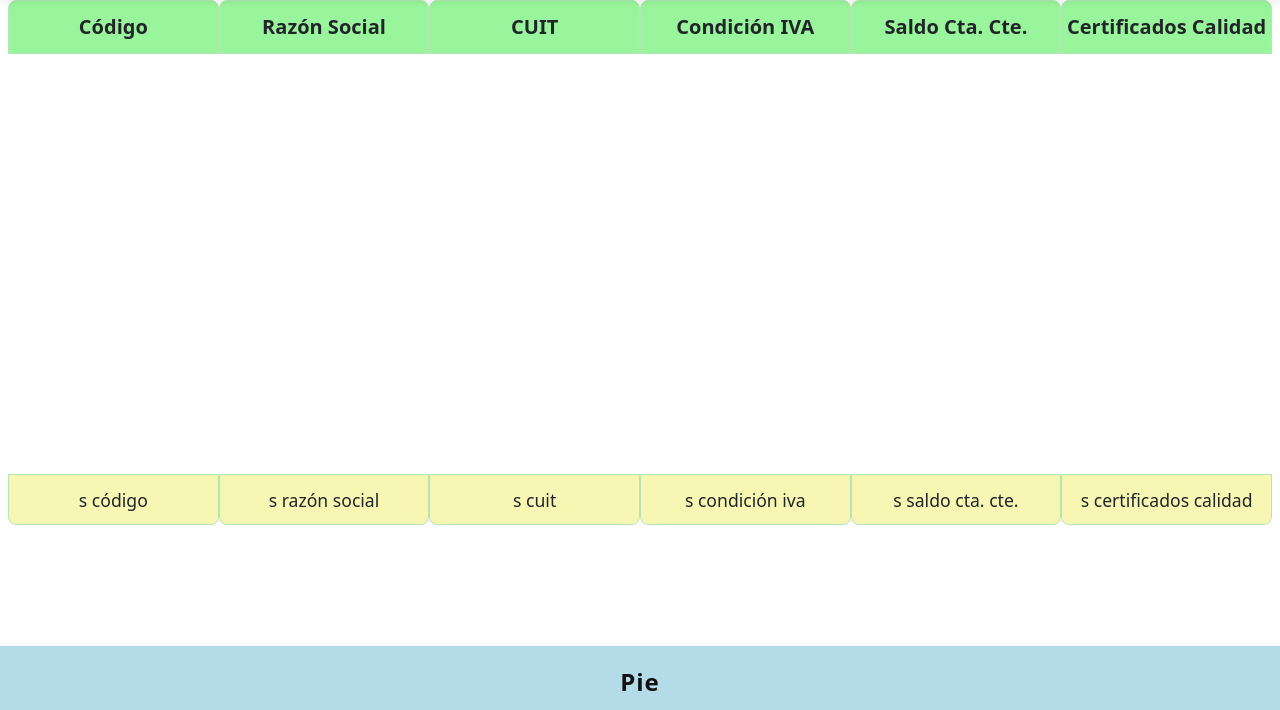
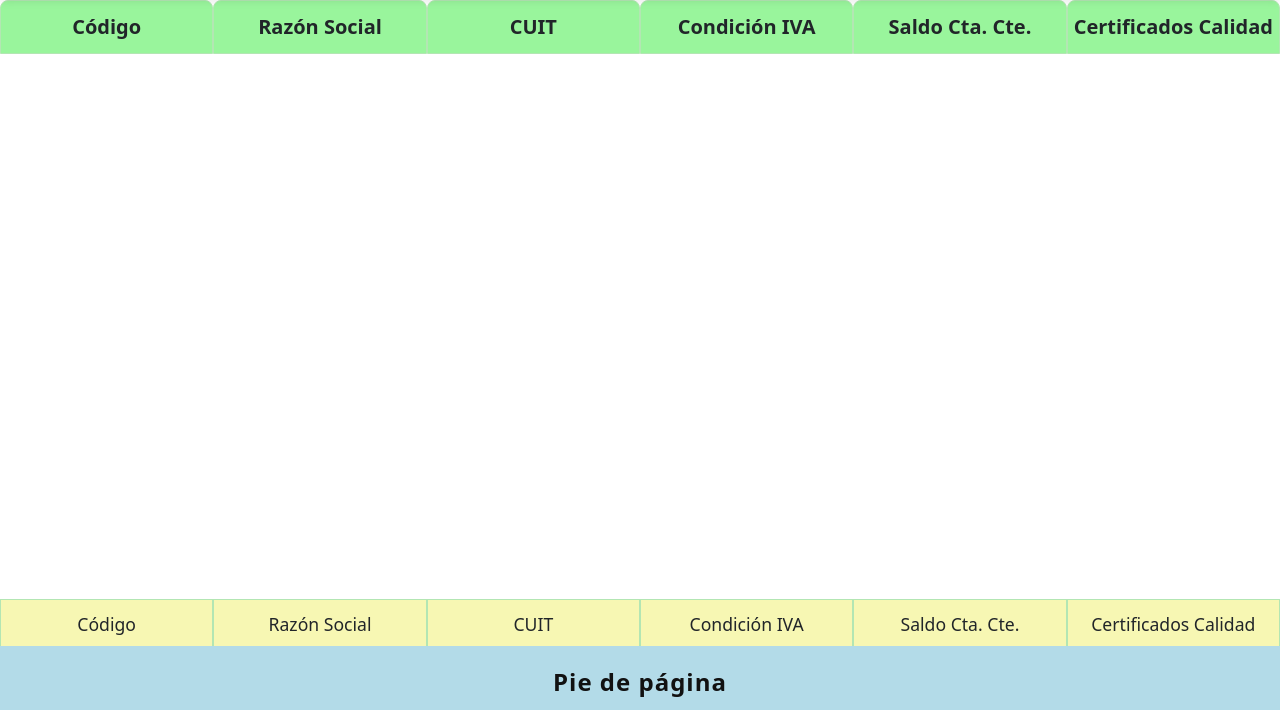
Before and after one commit to NicolasBranca/ProgramacionEnAmbienteDeRedes, a PHP site: page /Php/sesion/app_modulo1/index.php in a window 1280 px wide. Shown: the part 90-800 px from the top of the page. Run offline with PHP 8.4, Linux system fonts and the light colour scheme; data comes from the database, SQL or seed files in the repository; lists and menus that the app fills with data are empty.

Commit message:
muchos ajustes y agregados

```diff
--- a/Php/sesion/app_modulo1/estilos.css
+++ b/Php/sesion/app_modulo1/estilos.css
@@ -54,6 +54,7 @@ body {
     overflow: hidden;
     text-overflow: ellipsis;
     font-size: 1.18rem;
+    background: #fff;
 }
 
 .tabla-proveedores thead th {
@@ -71,8 +72,6 @@ body {
     background: #f7f7b3;
     font-size: 1.1rem;
     font-weight: 500;
-    border-bottom-left-radius: 8px;
-    border-bottom-right-radius: 8px;
 }
 
 .tabla-proveedores tbody {
@@ -95,6 +94,53 @@ body {
     background: #f8fcff;
 }
 
+/* --- Nuevos estilos para tabla fija --- */
+.tabla-fija-encabezado {
+    position: fixed;
+    top: 90px;
+    left: 0;
+    width: 100vw;
+    z-index: 900;
+    background: #fff;
+}
+.tabla-fija-pie {
+    position: fixed;
+    bottom: 60px;
+    left: 0;
+    width: 100vw;
+    z-index: 900;
+    background: #fff;
+}
+.tabla-fija-encabezado table,
+.tabla-fija-pie table {
+    margin-bottom: 0;
+    width: 100%;
+    table-layout: fixed;
+}
+
+.contenedor-tabla-scroll {
+    position: fixed;
+    top: 146px; /* header + thead height */
+    bottom: 106px; /* footer + tfoot height */
+    left: 0;
+    width: 100vw;
+    overflow-y: auto;
+    background: #fff;
+    z-index: 800;
+}
+.contenedor-tabla-scroll table {
+    width: 100%;
+    table-layout: fixed;
+    border-collapse: separate;
+    border-spacing: 0;
+}
+
+/* Oculta thead y tfoot en la tabla scrollable */
+.contenedor-tabla-scroll thead,
+.contenedor-tabla-scroll tfoot {
+    display: none;
+}
+
 @media (max-width: 700px) {
     .header-fijo, .footer-fijo {
         font-size: 1rem;
@@ -108,6 +154,16 @@ body {
     .tabla-proveedores tbody {
         max-height: 200px;
         min-height: 200px;
+    }
+    .tabla-fija-encabezado {
+        top: 70px;
+    }
+    .contenedor-tabla-scroll {
+        top: 126px;
+        bottom: 90px;
+    }
+    .tabla-fija-pie {
+        bottom: 40px;
     }
 }
 
--- a/Php/sesion/app_modulo1/index.php
+++ b/Php/sesion/app_modulo1/index.php
@@ -75,8 +75,8 @@ $ivas = $pdo->query("SELECT * FROM CondicionIVA")->fetchAll(PDO::FETCH_UNIQUE);
         </div>
     </div>
 </header>
-<div class="principal">
-    <div class="contenedor-tabla">
+
+<div class="tabla-fija-encabezado">
     <table class="tabla-proveedores">
         <thead>
             <tr>
@@ -88,6 +88,10 @@ $ivas = $pdo->query("SELECT * FROM CondicionIVA")->fetchAll(PDO::FETCH_UNIQUE);
                 <th>Certificados Calidad</th>
             </tr>
         </thead>
+    </table>
+</div>
+<div class="contenedor-tabla-scroll">
+    <table class="tabla-proveedores">
         <tbody id="tbodyProveedores">
         <?php foreach ($proveedores as $p): ?>
             <tr>
@@ -96,25 +100,28 @@ $ivas = $pdo->query("SELECT * FROM CondicionIVA")->fetchAll(PDO::FETCH_UNIQUE);
                 <td><?= htmlspecialchars($p['CUIT']) ?></td>
                 <td><?= htmlspecialchars($ivas[$p['idIVA']]['tipoIVA'] ?? '') ?></td>
                 <td><?= number_format($p['SaldoCuentaCorriente'], 2, ',', '.') ?></td>
-                <td><!-- Certificados Calidad, si tienes el dato, ponlo aquí --></td>
+                <td></td>
             </tr>
         <?php endforeach; ?>
         </tbody>
+    </table>
+</div>
+<div class="tabla-fija-pie">
+    <table class="tabla-proveedores">
         <tfoot>
             <tr>
-                <td>s código</td>
-                <td>s razón social</td>
-                <td>s cuit</td>
-                <td>s condición iva</td>
-                <td>s saldo cta. cte.</td>
-                <td>s certificados calidad</td>
+                <td>Código</td>
+                <td>Razón Social</td>
+                <td>CUIT</td>
+                <td>Condición IVA</td>
+                <td>Saldo Cta. Cte.</td>
+                <td>Certificados Calidad</td>
             </tr>
         </tfoot>
     </table>
-    </div>
 </div>
 <footer class="footer-fijo">
-    <span>Pie</span>
+    <span>Pie de página</span>
 </footer>
 
 <!-- Modal -->
@@ -189,8 +196,87 @@ function escapeHtml(text) {
     });
 }
 
+function cargaTabla() {
+    const tbody = document.getElementById('tbodyProveedores');
+    tbody.innerHTML = '';
+
+    // Mensaje de espera
+    const trMsg = document.createElement('tr');
+    const tdMsg = document.createElement('td');
+    tdMsg.colSpan = 6;
+    tdMsg.textContent = 'Esperando respuesta del servidor';
+    trMsg.appendChild(tdMsg);
+    tbody.appendChild(trMsg);
+
+    // Datos a enviar (puedes agregar filtros si tienes)
+    const objDatosOrdenFiltros = new URLSearchParams();
+
+    fetch('./salidaJsonProveedoresConPrepare.php', {
+        method: 'POST',
+        headers: {
+            'Content-Type': 'application/x-www-form-urlencoded'
+        },
+        body: objDatosOrdenFiltros
+    })
+    .then(response => {
+        if (!response.ok) throw new Error('Respuesta de red no OK');
+        return response.json();
+    })
+    .then(proveedores => {
+        tbody.innerHTML = '';
+        if (!Array.isArray(proveedores) || proveedores.length === 0) {
+            const tr = document.createElement('tr');
+            const td = document.createElement('td');
+            td.colSpan = 6;
+            td.textContent = 'No se encontraron proveedores';
+            tr.appendChild(td);
+            tbody.appendChild(tr);
+            return;
+        }
+        // Columnas a mostrar y su mapeo a campos del objeto
+        const columnas = [
+            { campo: 'CodProveedor', label: 'Código' },
+            { campo: 'RazonSocial', label: 'Razón Social' },
+            { campo: 'CUIT', label: 'CUIT' },
+            { campo: 'tipoIVA', label: 'Condición IVA' },
+            { campo: 'SaldoCuentaCorriente', label: 'Saldo Cta. Cte.' },
+            { campo: 'tieneCertificado', label: 'Certificados Calidad' }
+        ];
+        proveedores.forEach(objProveedor => {
+            var objTr = document.createElement('tr');
+            columnas.forEach(col => {
+                var objTd = document.createElement('td');
+                objTd.setAttribute('campo-dato', col.campo);
+                let valor = objProveedor[col.campo];
+                if (col.campo === 'SaldoCuentaCorriente' && valor !== undefined && valor !== null) {
+                    valor = Number(valor).toLocaleString('es-AR', {minimumFractionDigits:2});
+                } else if (col.campo === 'tieneCertificado') {
+                    if (valor) {
+                        valor = `<a href="descargarCertificado.php?cod=${objProveedor.CodProveedor}" target="_blank" title="Ver PDF">📄</a>`;
+                    } else {
+                        valor = '';
+                    }
+                }
+                objTd.innerHTML = valor !== undefined && valor !== null ? valor : '';
+                objTr.appendChild(objTd);
+            });
+            tbody.appendChild(objTr);
+        });
+    })
+    .catch(error => {
+        tbody.innerHTML = '';
+        const tr = document.createElement('tr');
+        const td = document.createElement('td');
+        td.colSpan = 6;
+        td.textContent = 'Error producido: ' + error;
+        tr.appendChild(td);
+        tbody.appendChild(tr);
+    });
+}
+
+// Puedes llamar cargaTabla() desde un botón o al cargar la página si lo deseas
 document.getElementById('btnCargarDatos').onclick = function() {
-    renderTabla(datosOriginales);
+    cargaTabla();
 };
 document.getElementById('btnVaciarDatos').onclick = function() {
     document.getElementById('tbodyProveedores').innerHTML = '';
```
Also changed, not shown: Php/sesion/app_modulo1/descargarCertificado.php (added, +42 -0 lines), Php/sesion/app_modulo1/salidaJsonProveedoresConPrepare.php (added, +37 -0 lines).
